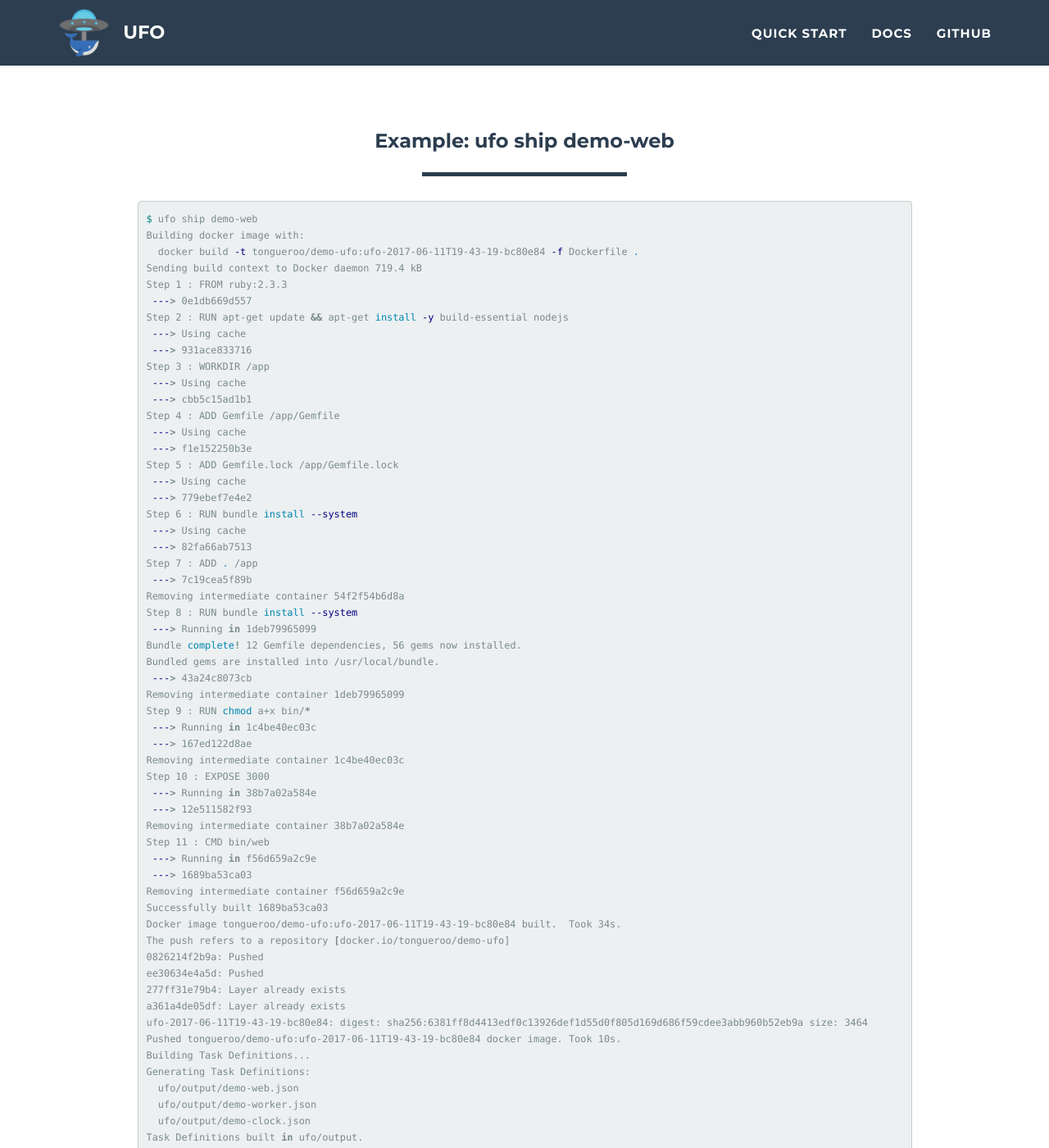
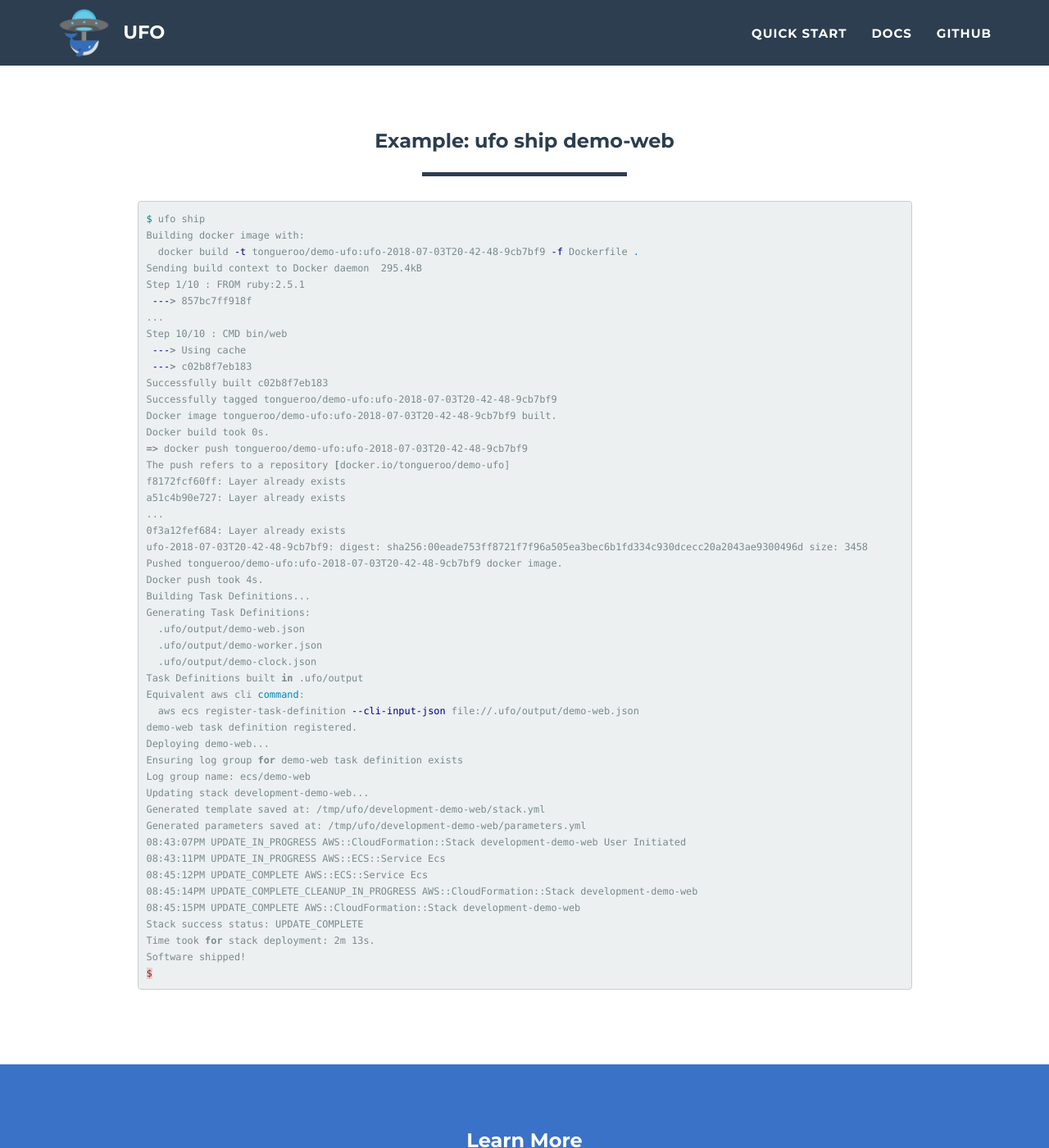
Before and after one commit to boltops-tools/ufo, a Jekyll site: the page built from docs/index.html, in a window 1280 px wide and 1400 px high, scrolled down 2630 px. Shown: the whole window at 82% size. Built offline with Jekyll 4.4.1, drawn with Linux system fonts in a browser that asks for light colours; some of the changed text lies outside the part shown.

Commit message:
update homepage example

```diff
--- a/docs/_includes/example.html
+++ b/docs/_includes/example.html
@@ -9,69 +9,52 @@
     <div class='row'>
       <div class='col-md-offset-1 col-md-10'>
 {% highlight sh %}
-$ ufo ship demo-web
+$ ufo ship
 Building docker image with:
-  docker build -t tongueroo/demo-ufo:ufo-2017-06-11T19-43-19-bc80e84 -f Dockerfile .
-Sending build context to Docker daemon 719.4 kB
-Step 1 : FROM ruby:2.3.3
- ---> 0e1db669d557
-Step 2 : RUN apt-get update && apt-get install -y build-essential nodejs
+  docker build -t tongueroo/demo-ufo:ufo-2018-07-03T20-42-48-9cb7bf9 -f Dockerfile .
+Sending build context to Docker daemon  295.4kB
+Step 1/10 : FROM ruby:2.5.1
+ ---> 857bc7ff918f
+...
+Step 10/10 : CMD bin/web
  ---> Using cache
- ---> 931ace833716
-Step 3 : WORKDIR /app
- ---> Using cache
- ---> cbb5c15ad1b1
-Step 4 : ADD Gemfile /app/Gemfile
- ---> Using cache
- ---> f1e152250b3e
-Step 5 : ADD Gemfile.lock /app/Gemfile.lock
- ---> Using cache
- ---> 779ebef7e4e2
-Step 6 : RUN bundle install --system
- ---> Using cache
- ---> 82fa66ab7513
-Step 7 : ADD . /app
- ---> 7c19cea5f89b
-Removing intermediate container 54f2f54b6d8a
-Step 8 : RUN bundle install --system
- ---> Running in 1deb79965099
-Bundle complete! 12 Gemfile dependencies, 56 gems now installed.
-Bundled gems are installed into /usr/local/bundle.
- ---> 43a24c8073cb
-Removing intermediate container 1deb79965099
-Step 9 : RUN chmod a+x bin/*
- ---> Running in 1c4be40ec03c
- ---> 167ed122d8ae
-Removing intermediate container 1c4be40ec03c
-Step 10 : EXPOSE 3000
- ---> Running in 38b7a02a584e
- ---> 12e511582f93
-Removing intermediate container 38b7a02a584e
-Step 11 : CMD bin/web
- ---> Running in f56d659a2c9e
- ---> 1689ba53ca03
-Removing intermediate container f56d659a2c9e
-Successfully built 1689ba53ca03
-Docker image tongueroo/demo-ufo:ufo-2017-06-11T19-43-19-bc80e84 built.  Took 34s.
+ ---> c02b8f7eb183
+Successfully built c02b8f7eb183
+Successfully tagged tongueroo/demo-ufo:ufo-2018-07-03T20-42-48-9cb7bf9
+Docker image tongueroo/demo-ufo:ufo-2018-07-03T20-42-48-9cb7bf9 built.
+Docker build took 0s.
+=> docker push tongueroo/demo-ufo:ufo-2018-07-03T20-42-48-9cb7bf9
 The push refers to a repository [docker.io/tongueroo/demo-ufo]
-0826214f2b9a: Pushed
-ee30634e4a5d: Pushed
-277ff31e79b4: Layer already exists
-a361a4de05df: Layer already exists
-ufo-2017-06-11T19-43-19-bc80e84: digest: sha256:6381ff8d4413edf0c13926def1d55d0f805d169d686f59cdee3abb960b52eb9a size: 3464
-Pushed tongueroo/demo-ufo:ufo-2017-06-11T19-43-19-bc80e84 docker image. Took 10s.
+f8172fcf60ff: Layer already exists
+a51c4b90e727: Layer already exists
+...
+0f3a12fef684: Layer already exists
+ufo-2018-07-03T20-42-48-9cb7bf9: digest: sha256:00eade753ff8721f7f96a505ea3bec6b1fd334c930dcecc20a2043ae9300496d size: 3458
+Pushed tongueroo/demo-ufo:ufo-2018-07-03T20-42-48-9cb7bf9 docker image.
+Docker push took 4s.
 Building Task Definitions...
 Generating Task Definitions:
-  ufo/output/demo-web.json
-  ufo/output/demo-worker.json
-  ufo/output/demo-clock.json
-Task Definitions built in ufo/output.
+  .ufo/output/demo-web.json
+  .ufo/output/demo-worker.json
+  .ufo/output/demo-clock.json
+Task Definitions built in .ufo/output
+Equivalent aws cli command:
+  aws ecs register-task-definition --cli-input-json file://.ufo/output/demo-web.json
 demo-web task definition registered.
-Shipping demo-web...
-demo-web service updated on stag cluster with task demo-web
+Deploying demo-web...
+Ensuring log group for demo-web task definition exists
+Log group name: ecs/demo-web
+Updating stack development-demo-web...
+Generated template saved at: /tmp/ufo/development-demo-web/stack.yml
+Generated parameters saved at: /tmp/ufo/development-demo-web/parameters.yml
+08:43:07PM UPDATE_IN_PROGRESS AWS::CloudFormation::Stack development-demo-web User Initiated
+08:43:11PM UPDATE_IN_PROGRESS AWS::ECS::Service Ecs
+08:45:12PM UPDATE_COMPLETE AWS::ECS::Service Ecs
+08:45:14PM UPDATE_COMPLETE_CLEANUP_IN_PROGRESS AWS::CloudFormation::Stack development-demo-web
+08:45:15PM UPDATE_COMPLETE AWS::CloudFormation::Stack development-demo-web
+Stack success status: UPDATE_COMPLETE
+Time took for stack deployment: 2m 13s.
 Software shipped!
-Cleaning up docker images...
-Running: docker rmi tongueroo/demo-ufo:ufo-2017-06-11T11-37-00-bc80e84
 $
 {% endhighlight %}
       </div>
```
